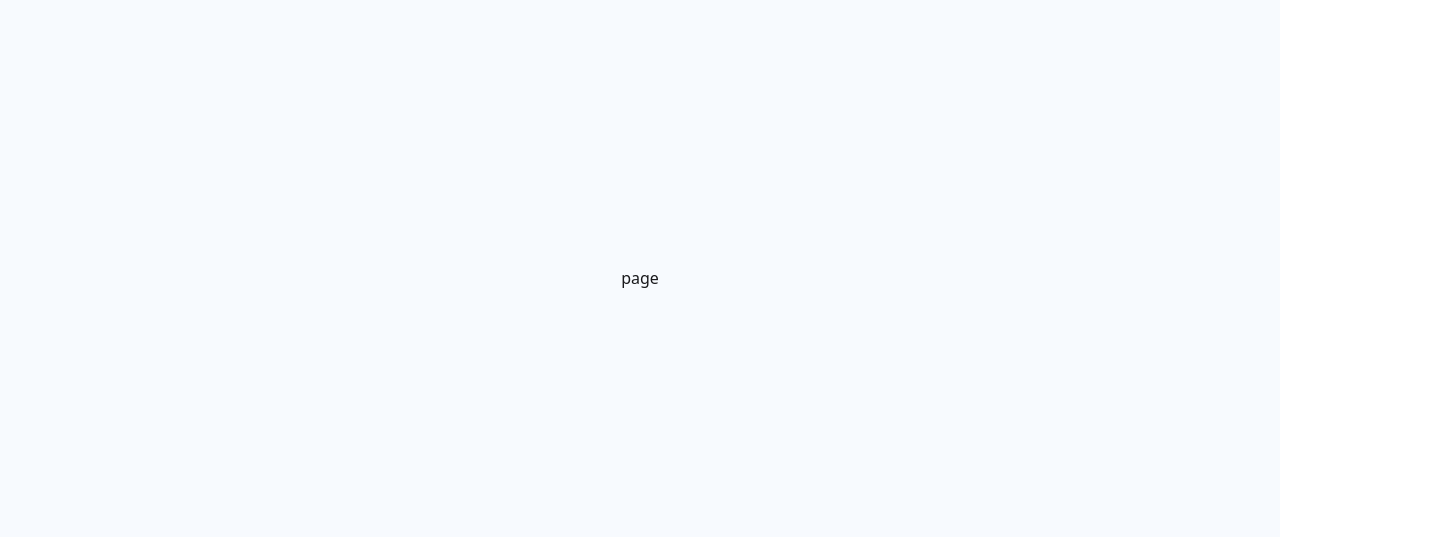
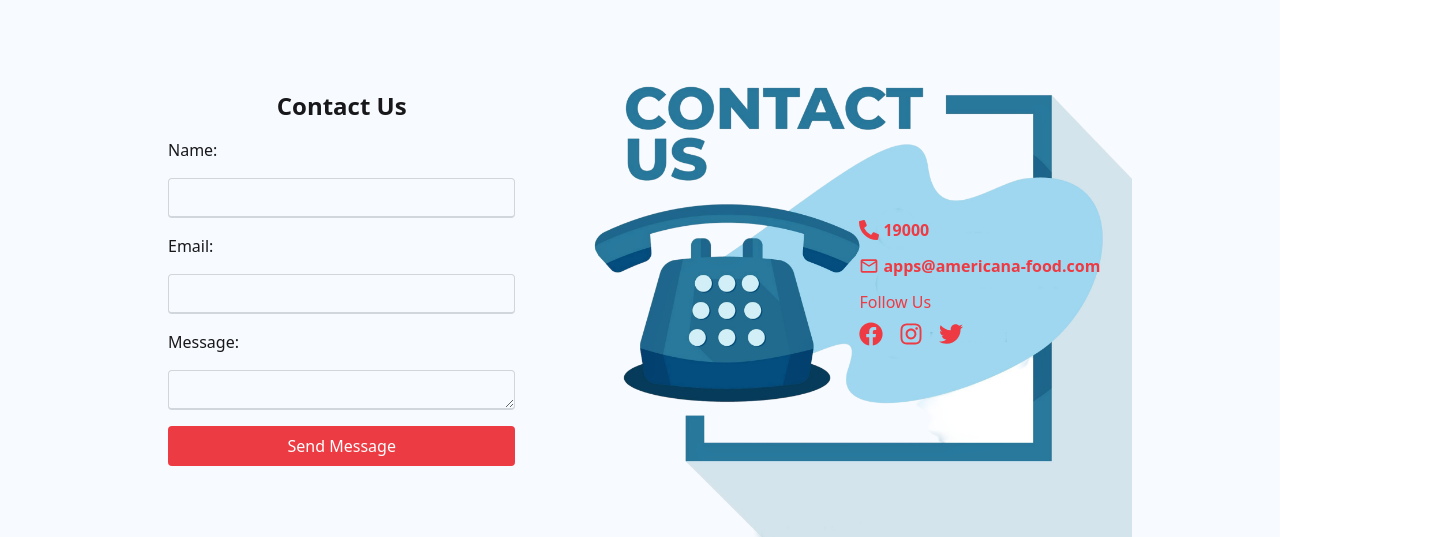
Before and after one commit to Abuhamida/pizzahut, a Next.js app: page /contact in a window 1280 px wide. Shown: the part 122-659 px from the top of the page, 1436 px wide, since content can reach past the window. Built offline with nearby package versions, Linux system fonts and the light colour scheme; no server answers.

Commit message:
add contact page

```diff
--- a/package.json
+++ b/package.json
@@ -21,6 +21,7 @@
     "react-dom": "^19.0.0",
     "react-icons": "^5.5.0",
     "react-redux": "^9.2.0",
+    "react-toastify": "^11.0.5",
     "swiper": "^11.2.10"
   },
   "devDependencies": {
--- a/src/app/contact/page.tsx
+++ b/src/app/contact/page.tsx
@@ -1,7 +1,106 @@
-import React from 'react'
-
+"use client";
+import React from "react";
+import Image from "next/image";
+import Link from "next/link";
+import { FaFacebook, FaInstagram, FaTwitter, FaPhoneAlt } from "react-icons/fa";
+import { MdOutlineEmail } from "react-icons/md";
+import { showToast } from "@/components/Toast";
 export default function page() {
   return (
-    <div className='flex items-center justify-center min-h-screen'>page</div>
-  )
+    <div className="flex fle-col lg:flex-row items-center justify-center min-h-screen max-w-5xl w-full mx-auto gap-5 p-5">
+      <div className="w-full lg:w-1/2 p-5">
+          <h1 className="text-2xl font-bold mb-4 text-center">Contact Us</h1>
+          <div className="flex flex-col gap-4">
+            <label htmlFor="name">Name:</label>
+            <input
+              id="name"
+              name="name"
+              type="text"
+              required
+              className="input input-ghost w-full border-b-2 border-gray-300 focus:border-[#ed3b43] focus:outline-none"
+            />
+            <label htmlFor="email">Email:</label>
+            <input
+              id="email"
+              name="email"
+              type="email"
+              required
+              className="input input-ghost w-full border-b-2 border-gray-300 focus:border-[#ed3b43] focus:outline-none"
+            />
+            <label htmlFor="message">Message:</label>
+            <textarea
+              id="message"
+              name="message"
+              rows={4}
+              required
+              className="input input-ghost w-full border-b-2 border-gray-300 focus:border-[#ed3b43] focus:outline-none"
+            />
+          </div>
+          <button
+            onClick={() => showToast({ message: "Thanks for reaching out!", type: "success" })}
+            className="bg-[#ed3b43] text-white py-2 px-4 rounded hover:bg-[#d73f1f] cursor-pointer w-full mt-4"
+          >
+            Send Message
+          </button>
+      </div>
+      <div className="w-full lg:w-3/4 p-5 relative">
+        <Image
+          src="/contactus.png"
+          className="w-full h-auto object-cover bg-center bg-no-repeat rounded-lg absolute right-0 top-1/2 -translate-y-1/2"
+          alt="Contact Us"
+          width={600}
+          height={500}
+        />
+
+        <div className="absolute -top-10 left-0 right-0  w-full flex flex-col items-start ml-76 text-left gap-3 text-[#ee3a43]">
+          <a
+            href="tel:19000"
+            className="font-semibold flex gap-1 items-center justify-center hover:underline"
+          >
+            <FaPhoneAlt className="text-xl" />
+            19000
+          </a>
+
+          <a
+            href="mailto:apps@americana-food.com"
+            className="font-semibold flex gap-1 items-center justify-center hover:underline"
+          >
+            <MdOutlineEmail className="text-xl" />
+            apps@americana-food.com
+          </a>
+
+          <div className="flex flex-col gap-2">
+            <h1 className="capitalize">follow us</h1>
+            <div className=" flex items-center gap-4 text-2xl text-[#ee3a43]">
+              {[
+                {
+                  name: "Facebook",
+                  link: "https://www.facebook.com/Pizzahutuae/",
+                  icon: <FaFacebook />,
+                },
+                {
+                  name: "Instagram",
+                  link: "https://www.instagram.com/pizzahutme/",
+                  icon: <FaInstagram />,
+                },
+                {
+                  name: "Twitter",
+                  link: "https://twitter.com/pizzahutme/",
+                  icon: <FaTwitter />,
+                },
+              ].map((item, index) => (
+                <Link
+                  href={item.link}
+                  key={index}
+                  className=" hover:text-[#EE3A43] transition-colors duration-300"
+                >
+                  {item.icon}
+                </Link>
+              ))}
+            </div>
+          </div>
+        </div>
+      </div>
+    </div>
+  );
 }
--- a/src/app/layout.tsx
+++ b/src/app/layout.tsx
@@ -5,10 +5,10 @@
 import "swiper/css/navigation";
 import "swiper/css/pagination";
 import Footer from "@/components/Footer";
-import Header from "@/components/Header";
+import NavBar from "@/components/NavBar";
 import ReduxProvider from "@/lib/ReduxProvider";
-import AuthProvider from '@/components/AuthProvider'
-
+import AuthProvider from "@/components/AuthProvider";
+import { ToastProvider } from "@/components/Toast";
 
 const geistSans = Geist({
   variable: "--font-geist-sans",
@@ -35,10 +35,12 @@
       <body
         className={`${geistSans.variable} ${geistMono.variable} antialiased selection:bg-[#EE3A43] selection:text-white bg-[#f7fafe]`}
       >
-         <ReduxProvider>
+        <ToastProvider />
+        <ReduxProvider>
           <AuthProvider />
-          <Header />
+          <NavBar />
           {children}
+
           <Footer />
         </ReduxProvider>
       </body>
--- a/src/components/AuthModal.tsx
+++ b/src/components/AuthModal.tsx
@@ -66,7 +66,7 @@
                 name="email"
                 type="email"
                 required
-                className="input input-ghost"
+                className="input input-ghost border-b-2 border-gray-300 focus:border-[#ed3b43] focus:outline-none w-full"
               />
               <label htmlFor="password">Password:</label>
               <input
@@ -74,11 +74,11 @@
                 name="password"
                 type="password"
                 required
-                className="input input-ghost"
+                className="input input-ghost border-b-2 border-gray-300 focus:border-[#ed3b43] focus:outline-none w-full"
               />
               <button
                 formAction={isLogin ? login : signup}
-                className="bg-[#ee4d2b] text-white py-2 px-4 rounded hover:bg-[#d73f1f] cursor-pointer"
+                className="bg-[#ed3b43] text-white py-2 px-4 rounded hover:bg-[#d73f1f] cursor-pointer"
               >
                 {isLogin ? "Log in" : "Sign up"}
               </button>
@@ -90,7 +90,7 @@
                     <button
                       type="button"
                       onClick={() => setIsLogin(false)}
-                      className="text-[#ee4d2b] hover:underline"
+                      className="text-[#ed3b43] hover:underline cursor-pointer"
                     >
                       Sign up
                     </button>
@@ -101,7 +101,7 @@
                     <button
                       type="button"
                       onClick={() => setIsLogin(true)}
-                      className="text-[#ee4d2b] hover:underline cursor-pointer"
+                      className="text-[#ed3b43] hover:underline cursor-pointer"
                     >
                       Log in
                     </button>
@@ -110,6 +110,69 @@
               </p>
             </form>
           </div>
+        </div>
+
+        <div className="flex lg:hidden flex-col items-center p-5 relative">
+          <Image
+            src="/login.png"
+            alt="Auth"
+            width={500}
+            height={500}
+            className="w-full rounded-lg mb-4 absolute -top-40 left-0 right-0 h-48 object-cover -z-10"
+          />
+          <h1 className="text-2xl font-bold mb-4 text-center z-">
+            {isLogin ? "Login" : "Sign Up"}
+          </h1>
+          <form className="flex flex-col gap-4 w-full">
+            <label htmlFor="email">Email:</label>
+            <input
+              id="email"
+              name="email"
+              type="email"
+              required
+              className="input input-ghost w-full border-b-2 border-gray-300 focus:border-[#ed3b43] focus:outline-none"
+            />
+            <label htmlFor="password">Password:</label>
+            <input
+              id="password"
+              name="password"
+              type="password"
+              required
+              className="input input-ghost w-full border-b-2 border-gray-300 focus:border-[#ed3b43] focus:outline-none"
+            />
+            <button
+              formAction={isLogin ? login : signup}
+              className="bg-[#ed3b43] text-white py-2 px-4 rounded hover:bg-[#ed3b43] cursor-pointer w-full"
+            >
+              {isLogin ? "Log in" : "Sign up"}
+            </button>
+
+            <p className="text-center text-sm mt-2">
+              {isLogin ? (
+                <>
+                  Don't have an account?
+                  <button
+                    type="button"
+                    onClick={() => setIsLogin(false)}
+                    className="text-[#ed3b43] hover:underline"
+                  >
+                    Sign up
+                  </button>
+                </>
+              ) : (
+                <>
+                  Already have an account?
+                  <button
+                    type="button"
+                    onClick={() => setIsLogin(true)}
+                    className="text-[#ed3b43] hover:underline cursor-pointer"
+                  >
+                    Log in
+                  </button>
+                </>
+              )}
+            </p>
+          </form>
         </div>
 
         <button
--- a/src/components/header.tsx
+++ b/src/components/NavBar.tsx
@@ -15,7 +15,7 @@
 import { createClient } from "@/lib/supabase/client";
 import LoginModal from "@/components/AuthModal";
 
-export default function Header() {
+export default function NavBar() {
   const [scrolled, setScrolled] = useState(false);
   const [isOpen, setIsOpen] = useState(false);
   const [showLogin, setShowLogin] = useState(false);
@@ -129,7 +129,7 @@
           {/* Support Button */}
           <button className="hidden lg:flex gap-1 justify-center items-center cursor-pointer font-semibold text-lg">
             <FaPhone className="text-2xl bg-[#EE3A43] text-white px-1 rounded-md" />
-            Call Support
+            <Link href={"/contact"}>Call Support</Link>
           </button>
 
           {/* Conditional logic for user */}
--- /dev/null
+++ b/src/components/Toast.tsx
@@ -0,0 +1,41 @@
+// components/Toast.tsx
+'use client';
+
+import { toast, ToastContainer, ToastOptions } from 'react-toastify';
+import 'react-toastify/dist/ReactToastify.css';
+
+interface ToastProps {
+  message: string;
+  type?: 'info' | 'success' | 'warning' | 'error' | 'default';
+}
+
+export const showToast = ({ message, type = 'default' }: ToastProps) => {
+  const config: ToastOptions = {
+    position: 'top-right',
+    autoClose: 3000,
+    hideProgressBar: false,
+    closeOnClick: true,
+    pauseOnHover: true,
+    draggable: true,
+  };
+
+  switch (type) {
+    case 'success':
+      toast.success(message, config);
+      break;
+    case 'error':
+      toast.error(message, config);
+      break;
+    case 'info':
+      toast.info(message, config);
+      break;
+    case 'warning':
+      toast.warning(message, config);
+      break;
+    default:
+      toast(message, config); // "default" toast
+      break;
+  }
+};
+
+export const ToastProvider = () => <ToastContainer />;
```
Also changed, not shown: public/contactus.png (added), 1 other file (tests, documents, lock files or other folders).
